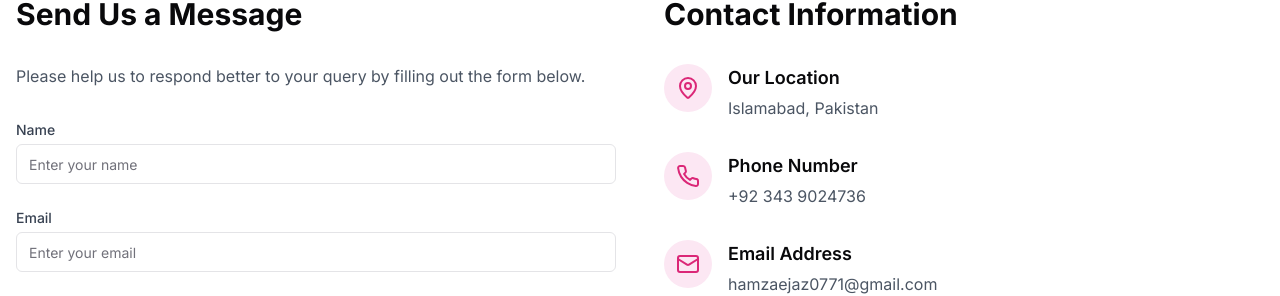
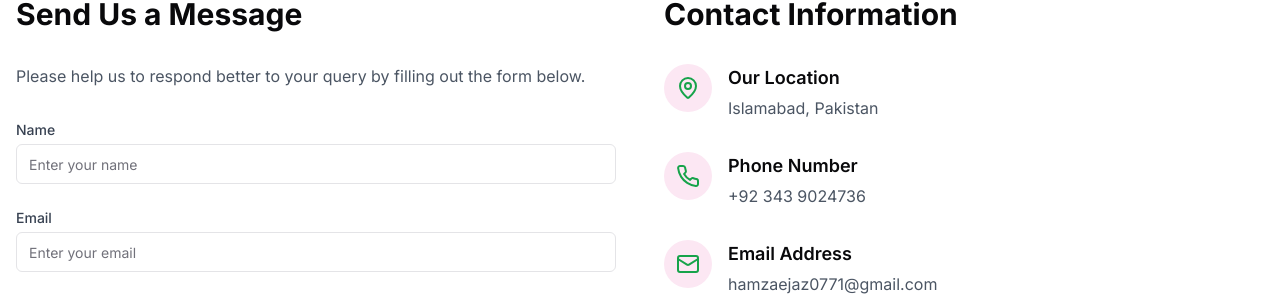
Before and after one commit to HamzaEjaz1/v0-untitled-project, a Next.js app: page /contact in a window 1280 px wide. Shown: the part 508-804 px from the top of the page. Built offline with nearby package versions, Linux system fonts and the light colour scheme.

Commit message:
Update page.tsx

```diff
--- a/app/contact/page.tsx
+++ b/app/contact/page.tsx
@@ -54,7 +54,7 @@ export default function ContactPage() {
                 <Reveal direction="right" delay={0.1}>
                   <div className="flex items-start gap-4">
                     <div className="bg-pink-100 dark:bg-pink-900/30 p-3 rounded-full">
-                      <MapPin className="h-6 w-6 text-pink-600 dark:text-pink-400" />
+                      <MapPin className="h-6 w-6 text-green-600 dark:text-green-400" />
                     </div>
                     <div>
                       <h3 className="text-lg font-semibold mb-1">Our Location</h3>
@@ -65,7 +65,7 @@ export default function ContactPage() {
                 <Reveal direction="right" delay={0.2}>
                   <div className="flex items-start gap-4">
                     <div className="bg-pink-100 dark:bg-pink-900/30 p-3 rounded-full">
-                      <Phone className="h-6 w-6 text-pink-600 dark:text-pink-400" />
+                      <Phone className="h-6 w-6  text-green-600 dark:text-green-400" />
                     </div>
                     <div>
                       <h3 className="text-lg font-semibold mb-1">Phone Number</h3>
@@ -76,7 +76,7 @@ export default function ContactPage() {
                 <Reveal direction="right" delay={0.3}>
                   <div className="flex items-start gap-4">
                     <div className="bg-pink-100 dark:bg-pink-900/30 p-3 rounded-full">
-                      <Mail className="h-6 w-6 text-pink-600 dark:text-pink-400" />
+                      <Mail className="h-6 w-6  text-green-600 dark:text-green-400" />
                     </div>
                     <div>
                       <h3 className="text-lg font-semibold mb-1">Email Address</h3>
```
